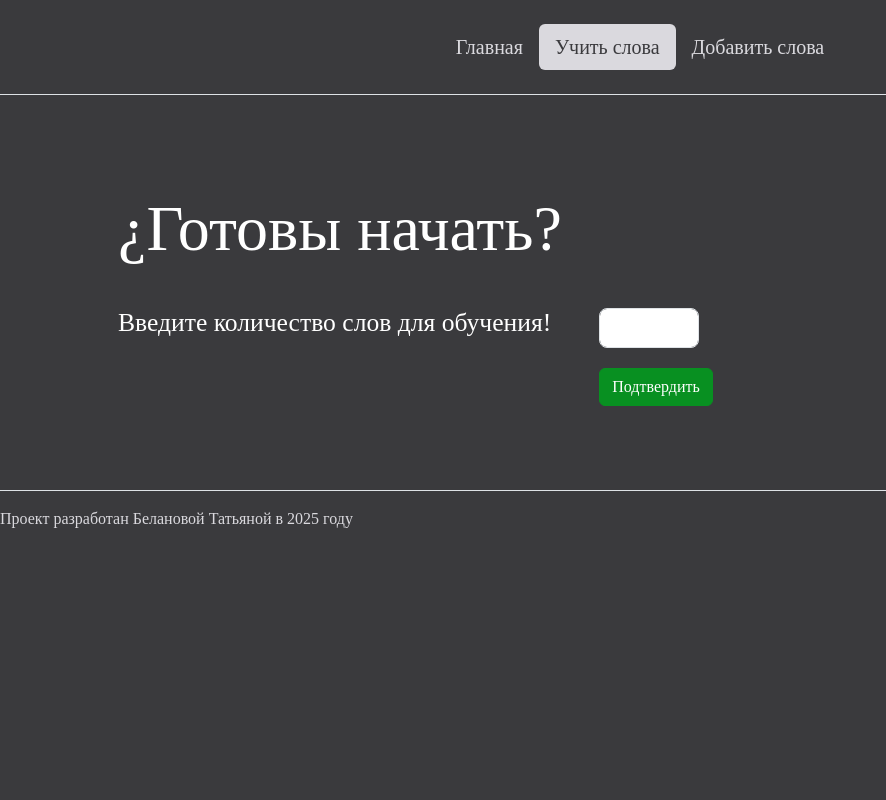
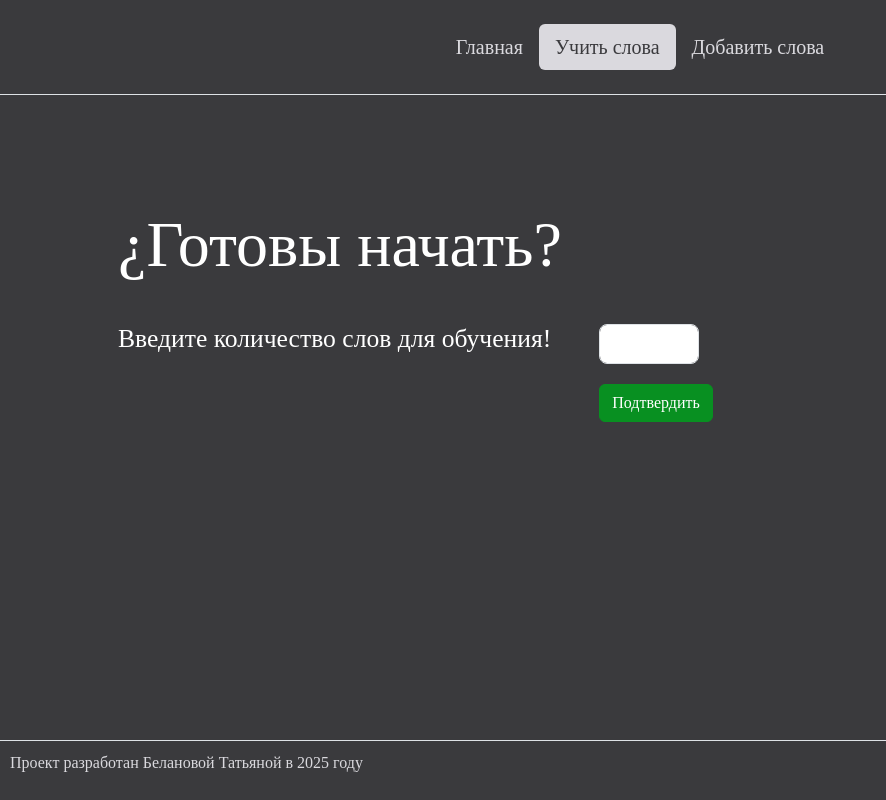
Before and after one commit to tanya-belanova/my_site, a Django app: page /learn_words/ in a window 1280 px wide. Shown: the whole page, without its empty margins (0-886 px from the left). Run offline with Django 5.2, Linux system fonts and the light colour scheme; some libraries are stand-ins or nearby versions.

Commit message:
изменено расположение footer

```diff
--- a/my_project/static/custom.css
+++ b/my_project/static/custom.css
@@ -1,9 +1,18 @@
+html, body {
+    height: 100%!important;
+    margin: 0!important;
+}
+
 body {
     font-family: "Gotham Pro" !important;
     background-color: #3a3a3d !important;
     color: white;
 }
 
+.content {
+    flex: 1!important;
+
+}
 .nav-link {
     font-size: 20px !important;
     color: #dad9de;
@@ -48,11 +57,10 @@ h2 {
 }
 
 .footer {
-    position: relative;
-    bottom: 0;
-    width: 100%;
-    height: 60px;
+    width: 100%!important;
+    height: 60px!important;
     color: #dad9de !important;
+    padding: 10px!important;
 }
 
 .form-control {
--- a/my_project/templates/base_page.html
+++ b/my_project/templates/base_page.html
@@ -8,7 +8,7 @@
     <link rel="stylesheet" href="{% static 'custom.css' %}">
 </head>
 <body>
-    <main>
+    <main class="d-flex flex-column min-vh-100">
         <header class="d-flex justify-content-center py-4 border-bottom mb-5">
             <ul class="nav nav-pills">
                 <li class="nav-item">
@@ -22,7 +22,7 @@
                 </li>
             </ul>
         </header>
-        <div class="container col-xxl-8 px-1 py-3">
+        <div class="content container col-xxl-8 px-1 py-3 flex-grow-1">
             {% block content %}{% endblock %}
         </div>
         <footer class="footer pt-3 mt-4 text-muted border-top">
```
